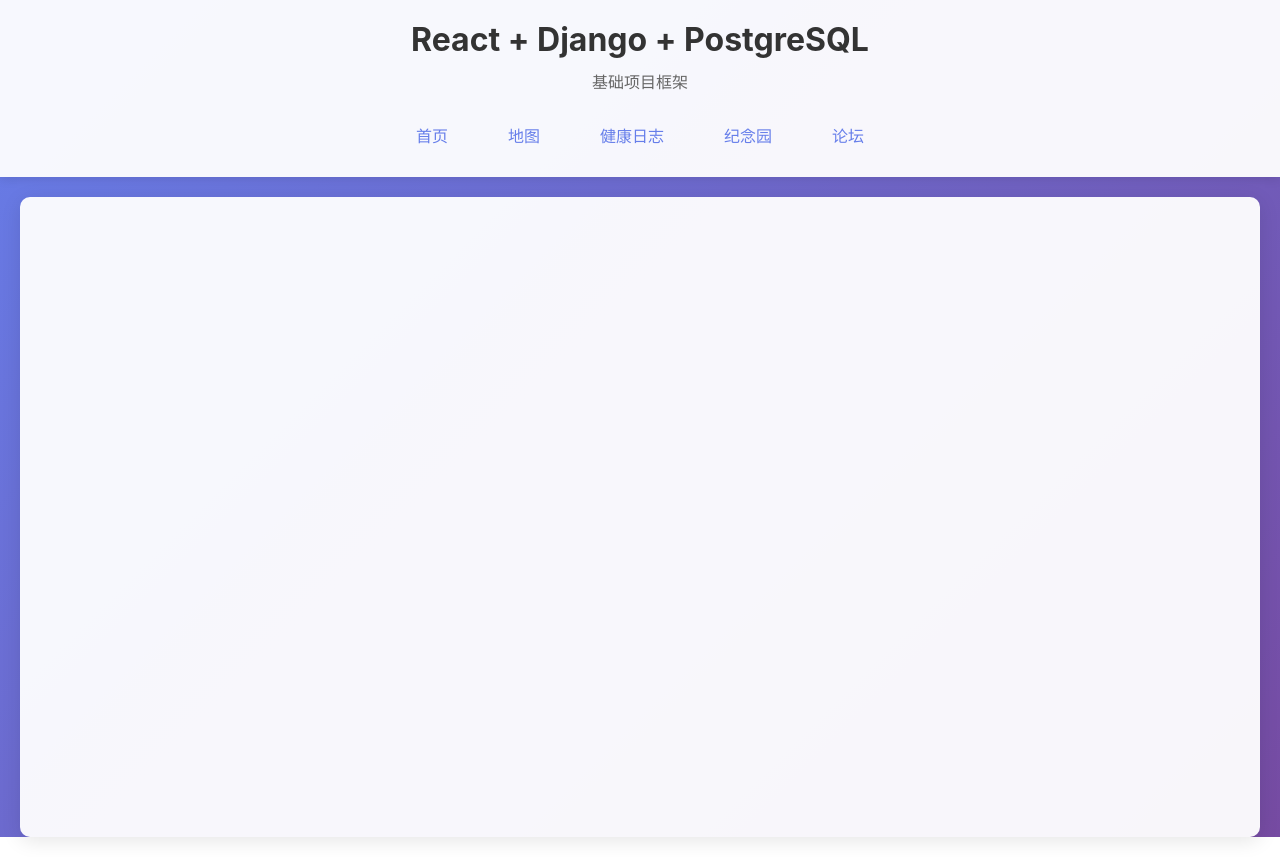
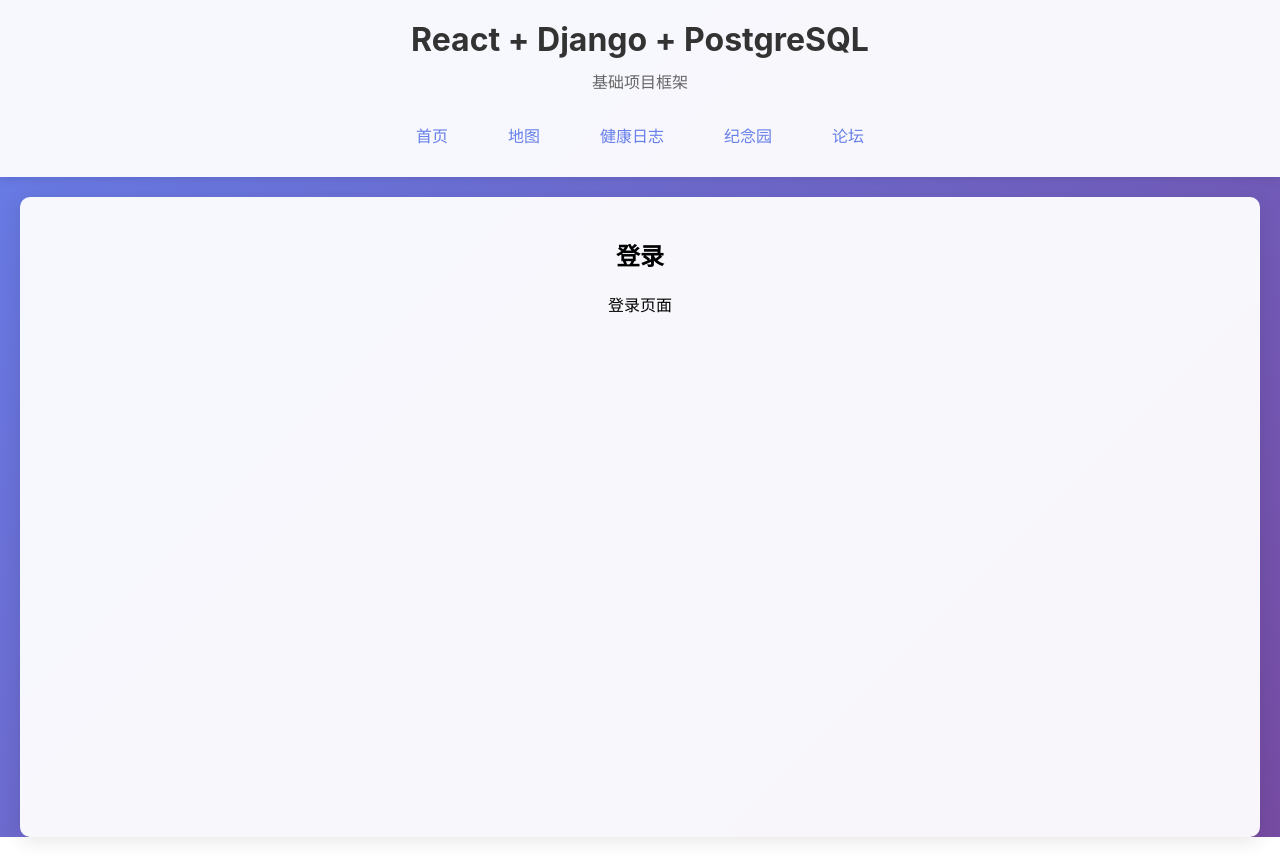
Before and after one commit to Tommytian993/ens-help.org, a React (Create React App) app in the folder frontend/: page /login in a window 1280 px wide. Built offline with nearby package versions, Linux system fonts and the light colour scheme.

Commit message:
feat: add login page component and route

```diff
--- a/frontend/src/App.tsx
+++ b/frontend/src/App.tsx
@@ -5,6 +5,7 @@ import MapPage from "./pages/MapPage";
 import HealthLogPage from "./pages/HealthLogPage";
 import MemorialPage from "./pages/MemorialPage";
 import ForumPage from "./pages/ForumPage";
+import LoginPage from "./pages/LoginPage";
 import "./App.css";
 
 function App() {
@@ -35,6 +36,7 @@ function App() {
         <main className="App-main">
           <Routes>
             <Route path="/" element={<HomePage />} />
+            <Route path="/login" element={<LoginPage />} />
             <Route path="/map" element={<MapPage />} />
             <Route path="/health-log" element={<HealthLogPage />} />
             <Route path="/memorial" element={<MemorialPage />} />
--- /dev/null
+++ b/frontend/src/pages/LoginPage.tsx
@@ -0,0 +1,10 @@
+const LoginPage = () => {
+  return (
+    <div>
+      <h2>登录</h2>
+      <p>登录页面</p>
+    </div>
+  );
+};
+
+export default LoginPage;
```
